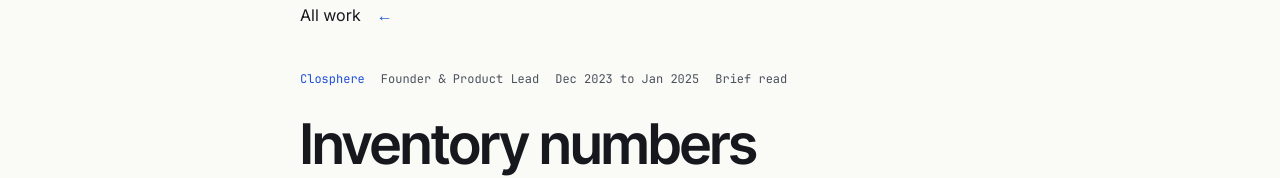
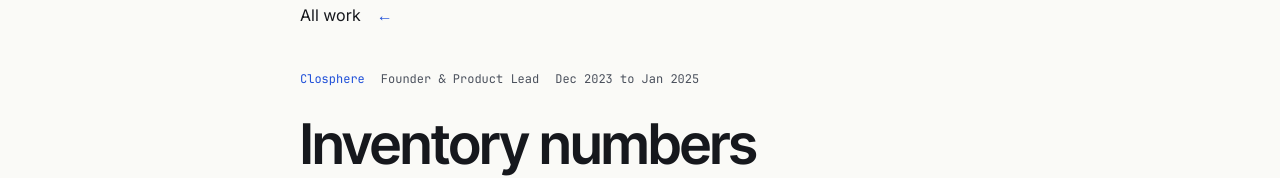
Before and after one commit to dsahil78/goat_portfolio, a Next.js app: page /work/closphere-inventory-intelligence in a window 1280 px wide. Shown: the part 150-328 px from the top of the page. Built offline with nearby package versions, Linux system fonts and the light colour scheme; no server answers.

Commit message:
Remove Brief read label from case headers

```diff
--- a/components/case-study.tsx
+++ b/components/case-study.tsx
@@ -18,7 +18,7 @@ export function CaseStudyPage({ study }: { study: CaseStudy }) {
   ];
   return <main id="main" tabIndex={-1} className="case-page" data-case-study={study.slug} data-analytics-location="case_study">
     <header className="case-hero text-column"><ArrowLink href="/work" className="back-link" direction="←">All work</ArrowLink>
-      <div className="case-meta"><span>{study.company}</span><span>{study.role}</span><span>{study.dates}</span><span>Brief read</span></div>
+      <div className="case-meta"><span>{study.company}</span><span>{study.role}</span><span>{study.dates}</span></div>
       <h1>{study.title}</h1><p className="lead">{study.description}</p><p className="trust-line">{study.trust}</p>{study.context && <p className="company-context">{study.context}</p>}
     </header>
     <MetricStrip metrics={study.metrics}/><CaseVisual study={study}/>
```
